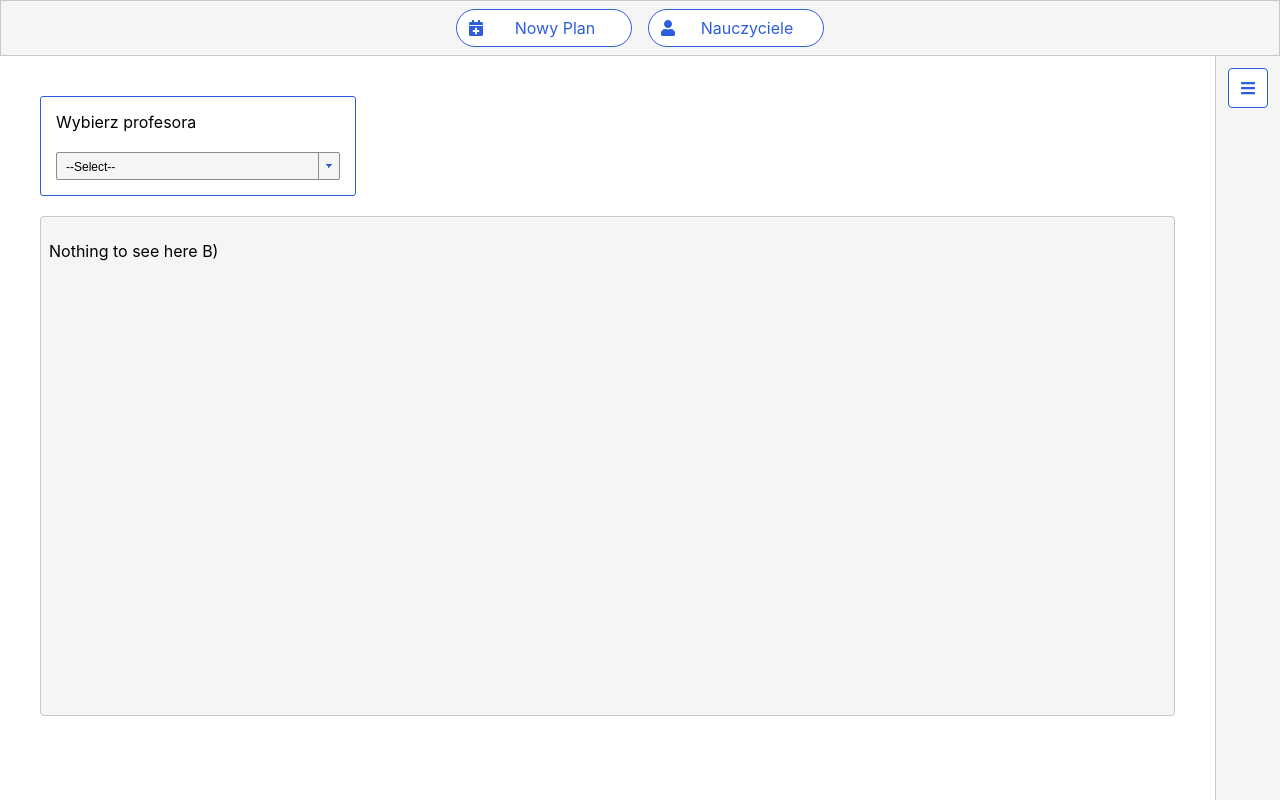
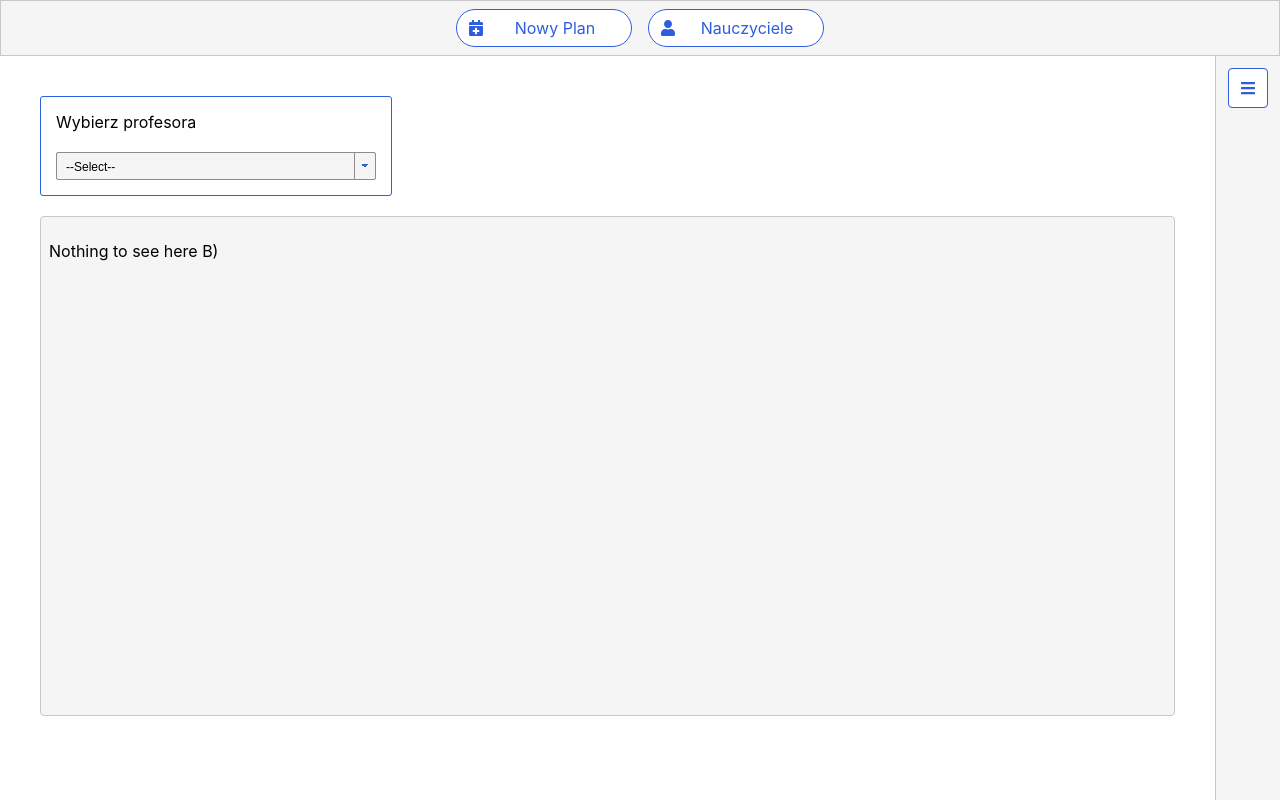
Before and after one commit to WooooCash/UPZ-Frontend_2, a React (Create React App) app: page / in a window 1280 px wide. Built offline with nearby package versions, Linux system fonts and the light colour scheme.

Commit message:
static select-form width

```diff
--- a/src/screens/consultations/ConsultationsView/Consultations.css
+++ b/src/screens/consultations/ConsultationsView/Consultations.css
@@ -1,7 +1,5 @@
-
-
 .select-form {
-    width: 25%;
+    width: 25vw;
     display: flex;
     flex-direction: column;
     justify-content: center;
@@ -9,10 +7,6 @@
     border-radius: 3px;
     padding: 15px;
     margin-bottom: 15px;
-}
-
-.select-form-element {
-
 }
 
 select {
--- a/src/screens/consultations/ConsultationsView/Consultations.js
+++ b/src/screens/consultations/ConsultationsView/Consultations.js
@@ -107,9 +107,9 @@ export default function Conultations(props) {
     return(
         <div>
             <div className="select-form">
-                <label className="select-form-element">Wybierz profesora</label>
+                <label>Wybierz profesora</label>
                 <br />
-                <select className="select-form-element" name="profs" id="profs" onChange={switchProf}>
+                <select name="profs" id="profs" onChange={switchProf}>
                         <option value="0" selected disabled>--Select--</option>
                     {Object.entries(profs).map((prof) => (
                         <option value={prof[1]}>{prof[0]}</option>
```
